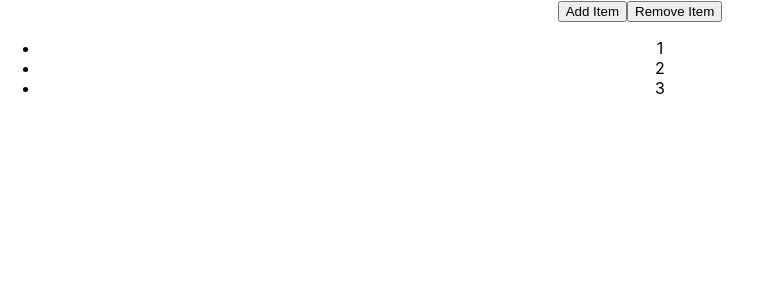
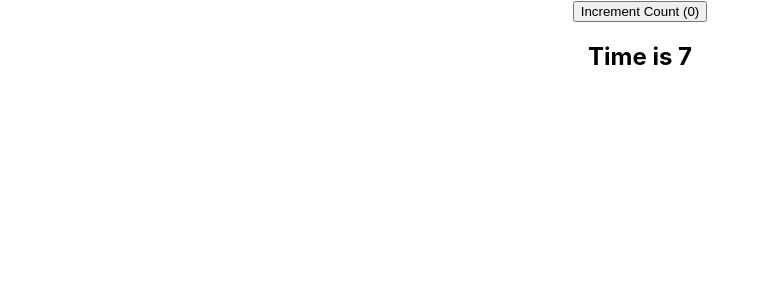
Before and after one commit to Lapratomo24/react-app, a React (Create React App) app in the folder my-app/: page / in a window 1280 px wide. Shown: the top 300 px of the page, without its empty margins (0-762 px from the left). Built offline with nearby package versions, Linux system fonts and the light colour scheme.

Commit message:
add usestate and useeffect

```diff
--- a/my-app/src/App.js
+++ b/my-app/src/App.js
@@ -1,12 +1,12 @@
 import logo from './logo.svg';
 import './App.css';
-import UseStateWithArrays from './components/UseStateWithArrays';
+import UseEffectCounter from './components/UseEffectCounter';
 
 function App() {
 
   return (
     <div className="App">
-      <UseStateWithArrays />
+      <UseEffectCounter />
     </div>
   );
 }
--- /dev/null
+++ b/my-app/src/components/UseEffectCounter.js
@@ -0,0 +1,32 @@
+import React, {useState, useEffect} from 'react'
+
+function UseEffectCounter() {
+    const [count, setCount] = useState(0);
+    const [time, setTime] = useState(0);
+
+    useEffect(() => {
+        document.title = count;
+    }, [count]);
+
+    useEffect(() => {
+        const interval = setInterval(() => {
+            setTime(time => time + 1)
+        }, 1000);
+        return () => {
+            clearInterval(interval);
+        }
+    }, []);
+
+  return (
+    <div>
+        <button onClick={
+            () => setCount(count => count + 1)
+        }>
+            Increment Count ({count})
+        </button>
+        <h2>Time is {time}</h2>
+    </div>
+  )
+}
+
+export default UseEffectCounter
```
Also changed, not shown: my-app/src/components/UseStateWithObjects.js (added, +17 -0 lines).
